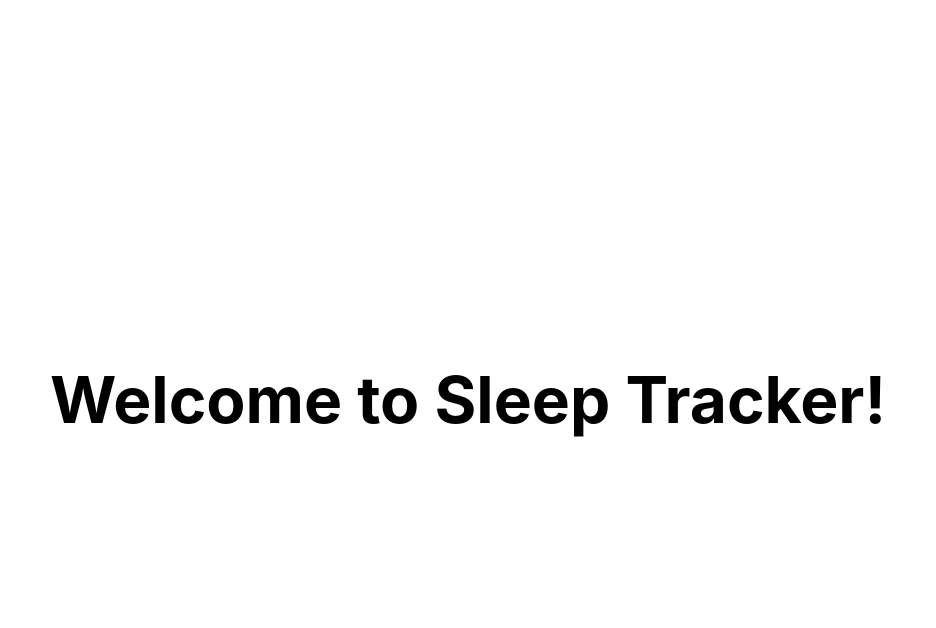
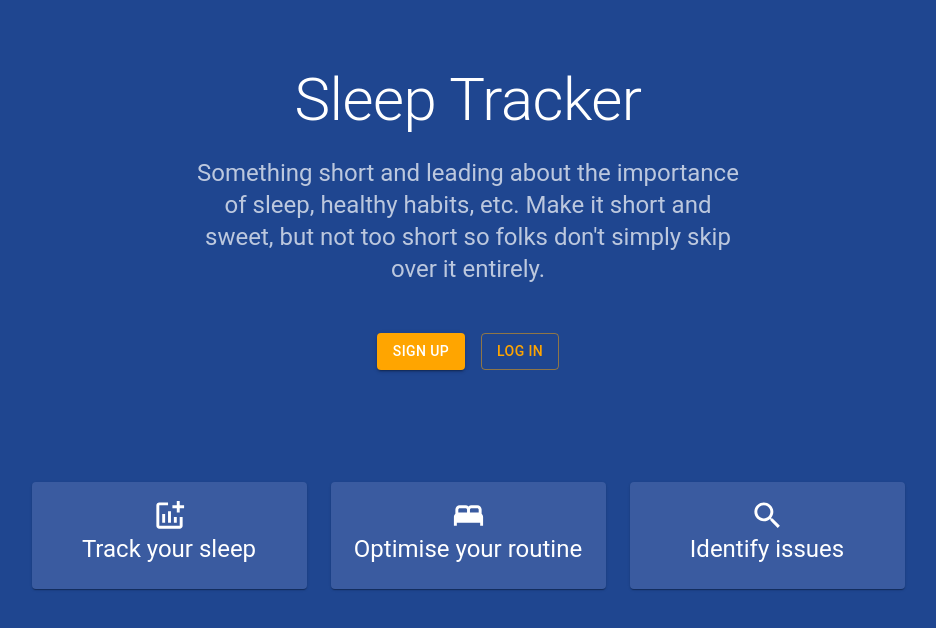
Before and after one commit to davidvekony/sleep-tracker, a Next.js app: page / in a window 1280 px wide. Shown: the top 628 px of the page, without its empty margins (172-1108 px from the left). Built offline with nearby package versions, Linux system fonts and the light colour scheme.

Commit message:
implement landing page

```diff
--- a/package.json
+++ b/package.json
@@ -10,12 +10,15 @@
     "test": "jest --watch"
   },
   "dependencies": {
+    "@emotion/cache": "^11.9.3",
     "@emotion/react": "^11.9.3",
     "@emotion/styled": "^11.9.3",
+    "@mui/icons-material": "^5.8.4",
     "@mui/material": "^5.8.5",
     "@mui/x-date-pickers": "^5.0.0-alpha.6",
     "firebase": "^9.8.3",
     "next": "12.1.6",
+    "prop-types": "^15.8.1",
     "react": "18.2.0",
     "react-dom": "18.2.0",
     "react-firebase-hooks": "^5.0.3"
--- a/pages/_app.js
+++ b/pages/_app.js
@@ -1,7 +1,36 @@
-import '../styles/globals.css'
+import * as React from "react";
+import PropTypes from "prop-types";
+import Head from "next/head";
+import { ThemeProvider } from "@mui/material/styles";
+import CssBaseline from "@mui/material/CssBaseline";
+import { CacheProvider } from "@emotion/react";
+import theme from "../src/theme";
+import createEmotionCache from "../src/createEmotionCache";
 
-function MyApp({ Component, pageProps }) {
-  return <Component {...pageProps} />
+// Client-side cache, shared for the whole session of the user in the browser.
+const clientSideEmotionCache = createEmotionCache();
+
+export default function MyApp(props) {
+  const { Component, emotionCache = clientSideEmotionCache, pageProps } = props;
+
+  return (
+    <CacheProvider value={emotionCache}>
+      <Head>
+        <title>Sleep Tracker</title>
+        <meta name="description" content="Generated by create next app" />
+        <meta name="viewport" content="initial-scale=1, width=device-width" />
+      </Head>
+      <ThemeProvider theme={theme}>
+        {/* CssBaseline kickstart an elegant, consistent, and simple baseline to build upon. */}
+        <CssBaseline />
+        <Component {...pageProps} />
+      </ThemeProvider>
+    </CacheProvider>
+  );
 }
 
-export default MyApp
+MyApp.propTypes = {
+  Component: PropTypes.elementType.isRequired,
+  emotionCache: PropTypes.object,
+  pageProps: PropTypes.object.isRequired,
+};
--- a/pages/index.js
+++ b/pages/index.js
@@ -1,17 +1,127 @@
-import Head from "next/head";
-import styles from "../styles/HomePage.module.css";
+import Container from "@mui/material/Container";
+import Box from "@mui/material/Box";
+import Stack from "@mui/material/Stack";
+import Button from "@mui/material/Button";
+import Typography from "@mui/material/Typography";
+import Card from "@mui/material/Card";
+import CardContent from "@mui/material/CardContent";
+import { Addchart, Bed, Search } from "@mui/icons-material";
+import Link from "@mui/material/Link";
 
 export default function HomePage() {
   return (
-    <div className={styles.container}>
-      <Head>
-        <title>Sleep Tracker</title>
-        <meta name="description" content="Generated by create next app" />
-      </Head>
-
-      <main className={styles.main}>
-        <h1 className={styles.title}>Welcome to Sleep Tracker!</h1>
-      </main>
-    </div>
+    <Container maxWidth="sm">
+      <Box
+        sx={{
+          pt: 8,
+          pb: 6,
+        }}
+      >
+        <Typography
+          component="h1"
+          variant="h2"
+          align="center"
+          color="text.primary"
+          gutterBottom
+        >
+          Sleep Tracker
+        </Typography>
+        <Typography
+          variant="h5"
+          align="center"
+          color="text.secondary"
+          paragraph
+        >
+          Something short and leading about the importance of sleep, healthy
+          habits, etc. Make it short and sweet, but not too short so folks
+          don&apos;t simply skip over it entirely.
+        </Typography>
+        <Stack
+          sx={{ pt: 4 }}
+          direction="row"
+          spacing={2}
+          justifyContent="center"
+        >
+          <Button variant="contained">
+            <Link href="/signup" color="inherit" underline="none">
+              Sign up
+            </Link>
+          </Button>
+          <Button variant="outlined">
+            {" "}
+            <Link href="/login" color="inherit" underline="none">
+              {" "}
+              Log in{" "}
+            </Link>{" "}
+          </Button>
+        </Stack>
+      </Box>
+      <Box sx={{ pt: 4, pb: 4 }}>
+        <Stack
+          sx={{ pt: 4 }}
+          direction="row"
+          justifyContent="center"
+          spacing={3}
+        >
+          <Card
+            sx={{
+              minWidth: 275,
+            }}
+          >
+            <CardContent
+              sx={{
+                display: "flex",
+                flexDirection: "column",
+                justifyContent: "center",
+                alignItems: "center",
+              }}
+            >
+              <Addchart fontSize="large" />
+              <Typography variant="h5" component="div" align="center">
+                Track your sleep
+              </Typography>
+            </CardContent>
+          </Card>
+          <Card
+            sx={{
+              minWidth: 275,
+            }}
+          >
+            <CardContent
+              sx={{
+                display: "flex",
+                flexDirection: "column",
+                justifyContent: "center",
+                alignItems: "center",
+              }}
+            >
+              <Bed fontSize="large" />
+              <Typography variant="h5" component="div" align="center">
+                Optimise your routine
+              </Typography>
+            </CardContent>
+          </Card>
+          <Card
+            sx={{
+              minWidth: 275,
+            }}
+          >
+            <CardContent
+              sx={{
+                display: "flex",
+                flexDirection: "column",
+                justifyContent: "center",
+                alignItems: "center",
+              }}
+            >
+              <Search fontSize="large" />
+              <Typography variant="h5" component="div" align="center">
+                Identify issues
+              </Typography>
+            </CardContent>
+          </Card>
+        </Stack>
+      </Box>
+    </Container>
   );
 }
--- /dev/null
+++ b/src/createEmotionCache.js
@@ -0,0 +1,7 @@
+import createCache from "@emotion/cache";
+
+// prepend: true moves MUI styles to the top of the <head> so they're loaded first.
+// It allows developers to easily override MUI styles with other styling solutions, like CSS modules.
+export default function createEmotionCache() {
+  return createCache({ key: "css", prepend: true });
+}
--- /dev/null
+++ b/src/theme.js
@@ -0,0 +1,25 @@
+import { createTheme } from "@mui/material/styles";
+
+// Create a theme instance.
+const theme = createTheme({
+  palette: {
+    primary: {
+      main: "#FFA500",
+      contrastText: "#fff",
+    },
+    secondary: {
+      main: "#FFE5B4",
+    },
+    background: {
+      default: "#1F4690",
+      paper: "#3A5BA0",
+    },
+    text: {
+      primary: "#FFFFFF",
+      secondary: "rgba(255, 255, 255, 0.7)",
+      disabled: "rgba(255, 255, 255, 0.5)",
+    },
+  },
+});
+
+export default theme;
--- a/styles/HomePage.module.css
+++ /dev/null
@@ -1,116 +0,0 @@
-.container {
-  padding: 0 2rem;
-}
-
-.main {
-  min-height: 100vh;
-  padding: 4rem 0;
-  flex: 1;
-  display: flex;
-  flex-direction: column;
-  justify-content: center;
-  align-items: center;
-}
-
-.footer {
-  display: flex;
-  flex: 1;
-  padding: 2rem 0;
-  border-top: 1px solid #eaeaea;
-  justify-content: center;
-  align-items: center;
-}
-
-.footer a {
-  display: flex;
-  justify-content: center;
-  align-items: center;
-  flex-grow: 1;
-}
-
-.title a {
-  color: #0070f3;
-  text-decoration: none;
-}
-
-.title a:hover,
-.title a:focus,
-.title a:active {
-  text-decoration: underline;
-}
-
-.title {
-  margin: 0;
-  line-height: 1.15;
-  font-size: 4rem;
-}
-
-.title,
-.description {
-  text-align: center;
-}
-
-.description {
-  margin: 4rem 0;
-  line-height: 1.5;
-  font-size: 1.5rem;
-}
-
-.code {
-  background: #fafafa;
-  border-radius: 5px;
-  padding: 0.75rem;
-  font-size: 1.1rem;
-  font-family: Menlo, Monaco, Lucida Console, Liberation Mono, DejaVu Sans Mono,
-    Bitstream Vera Sans Mono, Courier New, monospace;
-}
-
-.grid {
-  display: flex;
-  align-items: center;
-  justify-content: center;
-  flex-wrap: wrap;
-  max-width: 800px;
-}
-
-.card {
-  margin: 1rem;
-  padding: 1.5rem;
-  text-align: left;
-  color: inherit;
-  text-decoration: none;
-  border: 1px solid #eaeaea;
-  border-radius: 10px;
-  transition: color 0.15s ease, border-color 0.15s ease;
-  max-width: 300px;
-}
-
-.card:hover,
-.card:focus,
-.card:active {
-  color: #0070f3;
-  border-color: #0070f3;
-}
-
-.card h2 {
-  margin: 0 0 1rem 0;
-  font-size: 1.5rem;
-}
-
-.card p {
-  margin: 0;
-  font-size: 1.25rem;
-  line-height: 1.5;
-}
-
-.logo {
-  height: 1em;
-  margin-left: 0.5rem;
-}
-
-@media (max-width: 600px) {
-  .grid {
-    width: 100%;
-    flex-direction: column;
-  }
-}
--- a/styles/globals.css
+++ /dev/null
@@ -1,16 +0,0 @@
-html,
-body {
-  padding: 0;
-  margin: 0;
-  font-family: -apple-system, BlinkMacSystemFont, Segoe UI, Roboto, Oxygen,
-    Ubuntu, Cantarell, Fira Sans, Droid Sans, Helvetica Neue, sans-serif;
-}
-
-a {
-  color: inherit;
-  text-decoration: none;
-}
-
-* {
-  box-sizing: border-box;
-}
```
Also changed, not shown: 1 other file (tests, documents, lock files or other folders).
